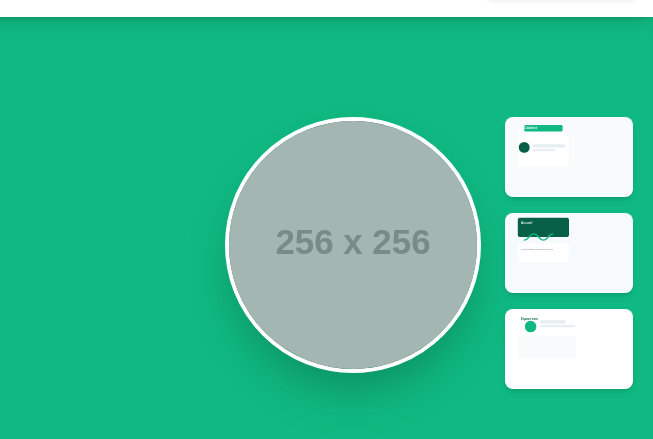
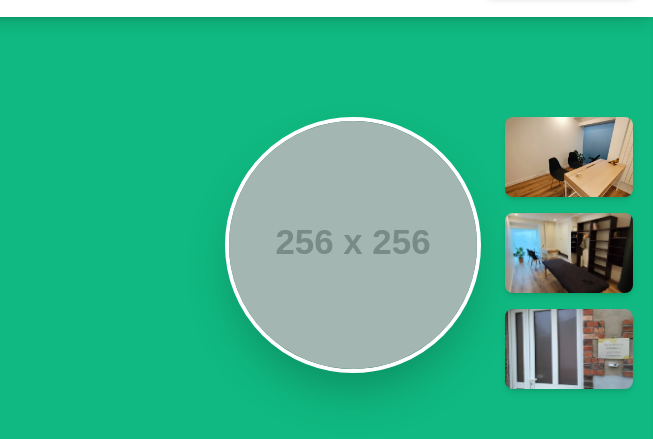
Before and after one commit to lucashamon/vitrine-cecile, a plain HTML site: page index.html in a window 1280 px wide. Shown: the part 63-502 px from the top of the page, 627-1280 px from the left. Drawn offline with nearby package versions, Linux system fonts and the light colour scheme; placeholder pictures from the web are drawn by us.

Commit message:
correction lien images

```diff
--- a/index.html
+++ b/index.html
@@ -89,9 +89,9 @@
                     </div>
                     <!-- Petite galerie d'illustrations du cabinet -->
                     <div class="hidden md:flex flex-col ml-6 space-y-4">
-                        <img src="/assets/illustration-1.svg" alt="Illustration cabinet 1" class="w-32 h-20 rounded-lg shadow-md object-cover" />
-                        <img src="/assets/illustration-2.svg" alt="Illustration cabinet 2" class="w-32 h-20 rounded-lg shadow-md object-cover" />
-                        <img src="/assets/illustration-3.svg" alt="Illustration cabinet 3" class="w-32 h-20 rounded-lg shadow-md object-cover" />
+                        <img src="/assets/bxfj4bj7g4njj68p9qf1.webp" alt="Illustration cabinet 1" class="w-32 h-20 rounded-lg shadow-md object-cover" />
+                        <img src="/assets/muorzbwe8xr374eekx7a.webp" alt="Illustration cabinet 2" class="w-32 h-20 rounded-lg shadow-md object-cover" />
+                        <img src="/assets/uquiqg4ncqqwioozfutn.webp" alt="Illustration cabinet 3" class="w-32 h-20 rounded-lg shadow-md object-cover" />
                     </div>
                 </div>
             </div>
```
